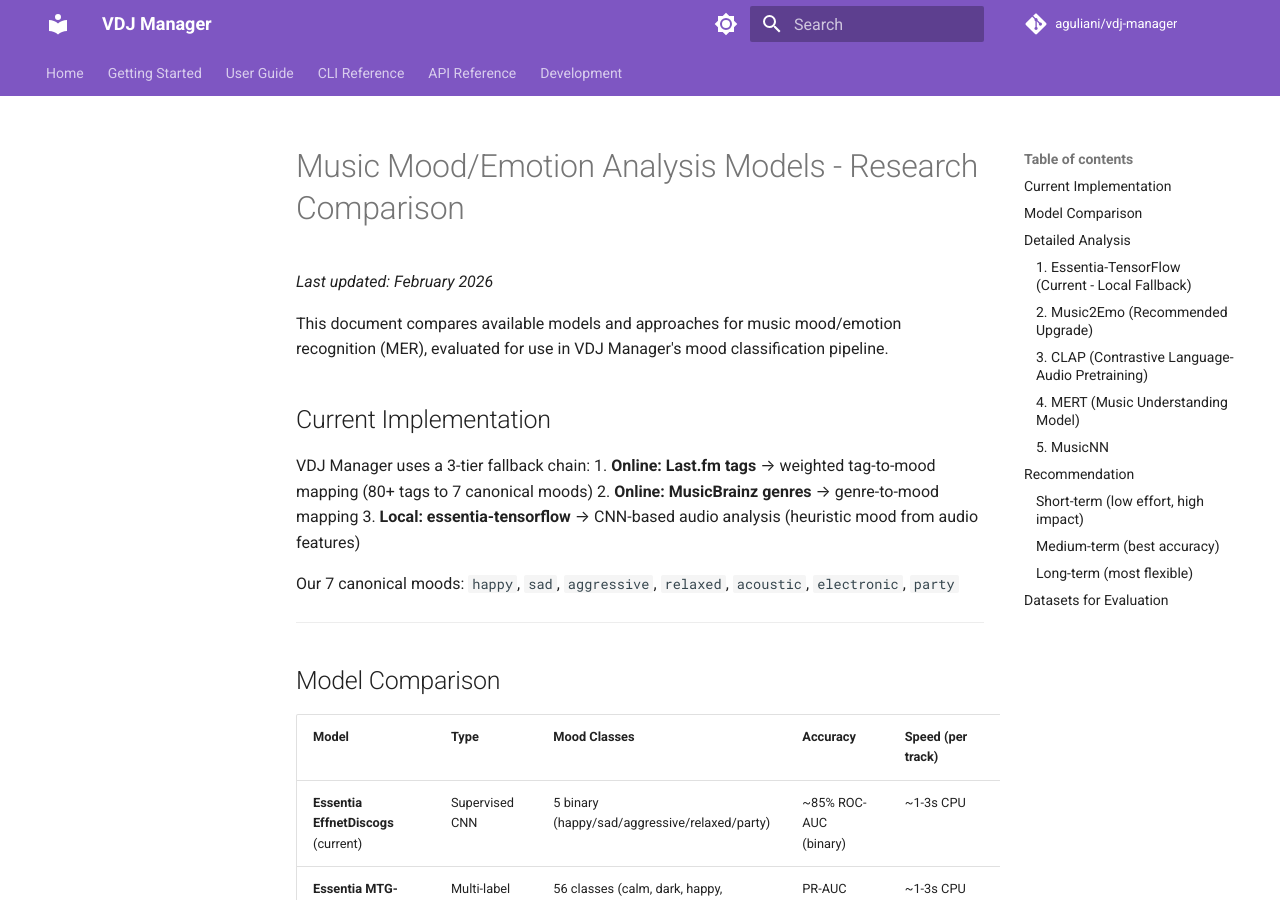
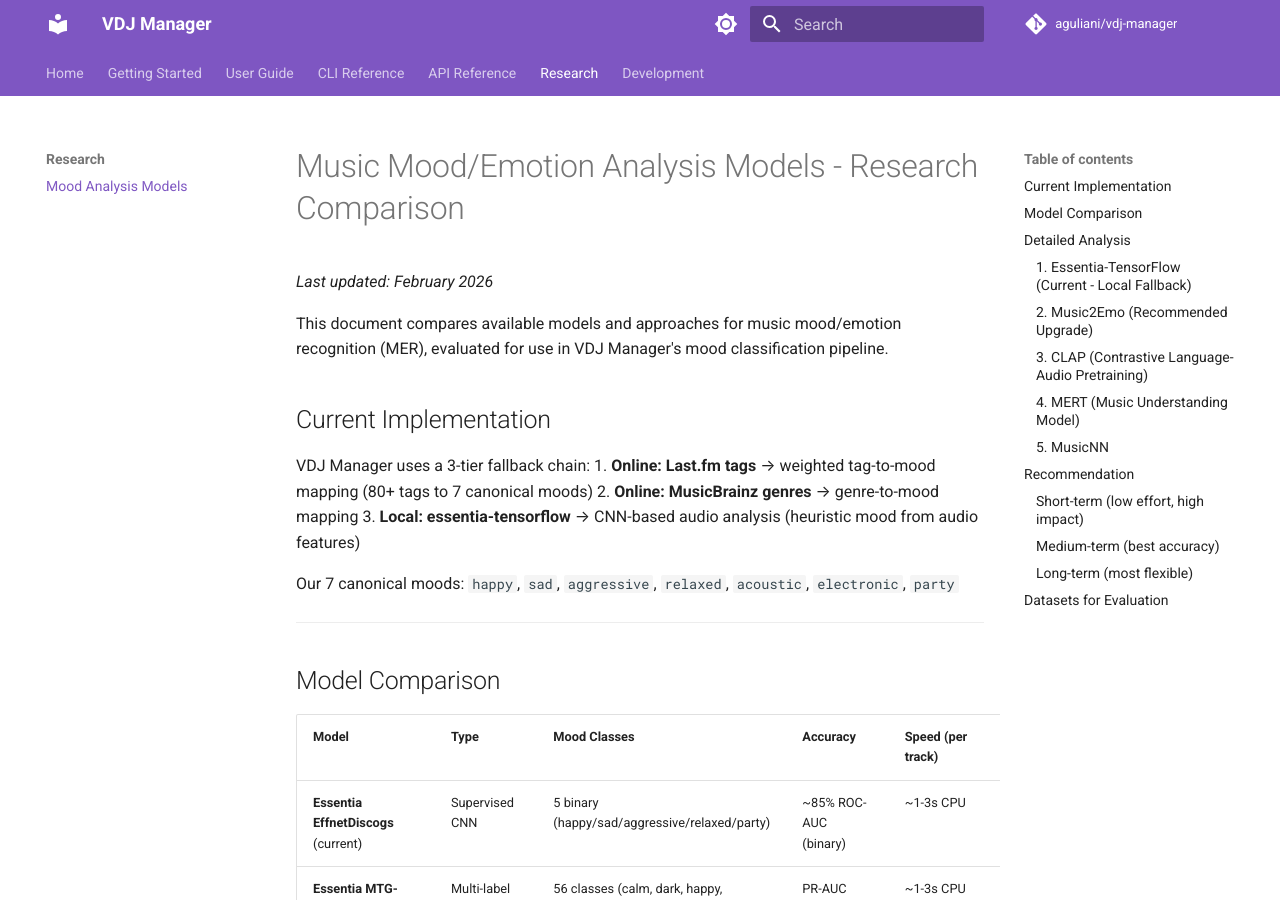
Before and after one commit to akhilguliani/music-library-manager, an MkDocs documentation site: the page built from docs/mood-analysis-models-research.md, in a window 1280 px wide and 900 px high. Built offline with MkDocs 1.6.1 and Material for MkDocs 9.7.7, drawn with Linux system fonts in a browser that asks for light colours; comment, search, counter and statistics services are not loaded.

Commit message:
Add mood analysis models research to mkdocs nav
Co-Authored-By: Claude Opus 4.6 <noreply@anthropic.com>

```diff
--- a/mkdocs.yml
+++ b/mkdocs.yml
@@ -71,6 +71,8 @@ nav:
     - Analysis: api/analysis.md
     - Normalize: api/normalize.md
     - Export: api/export.md
+  - Research:
+    - Mood Analysis Models: mood-analysis-models-research.md
   - Development:
     - Contributing: development/contributing.md
     - Testing: development/testing.md
```
